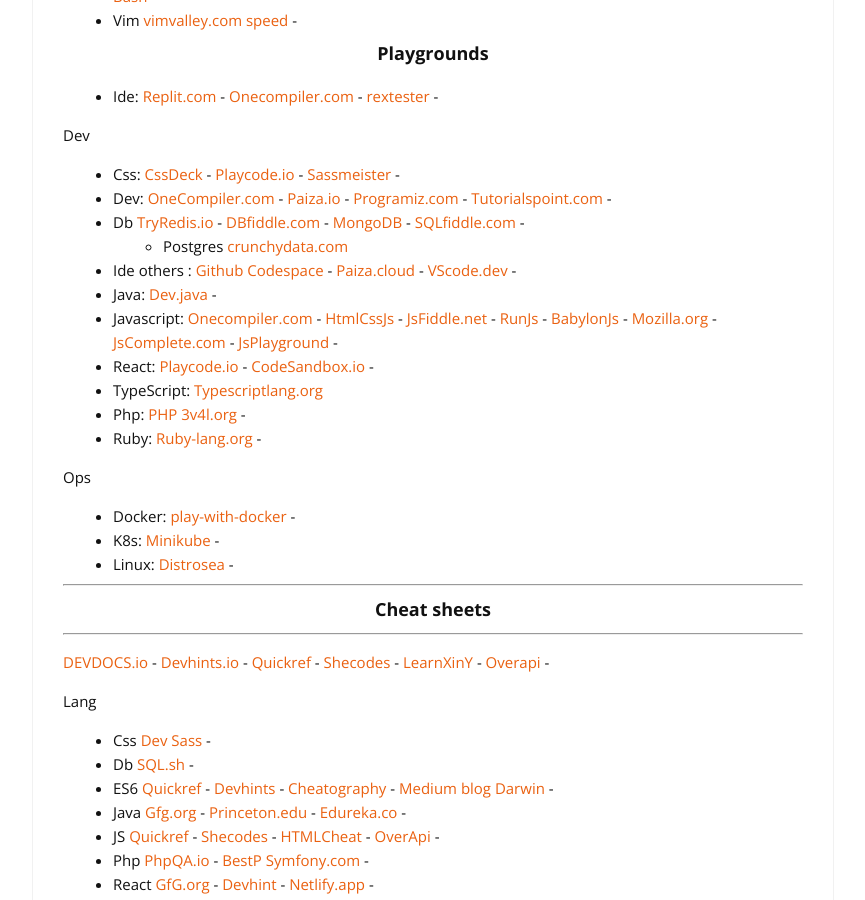
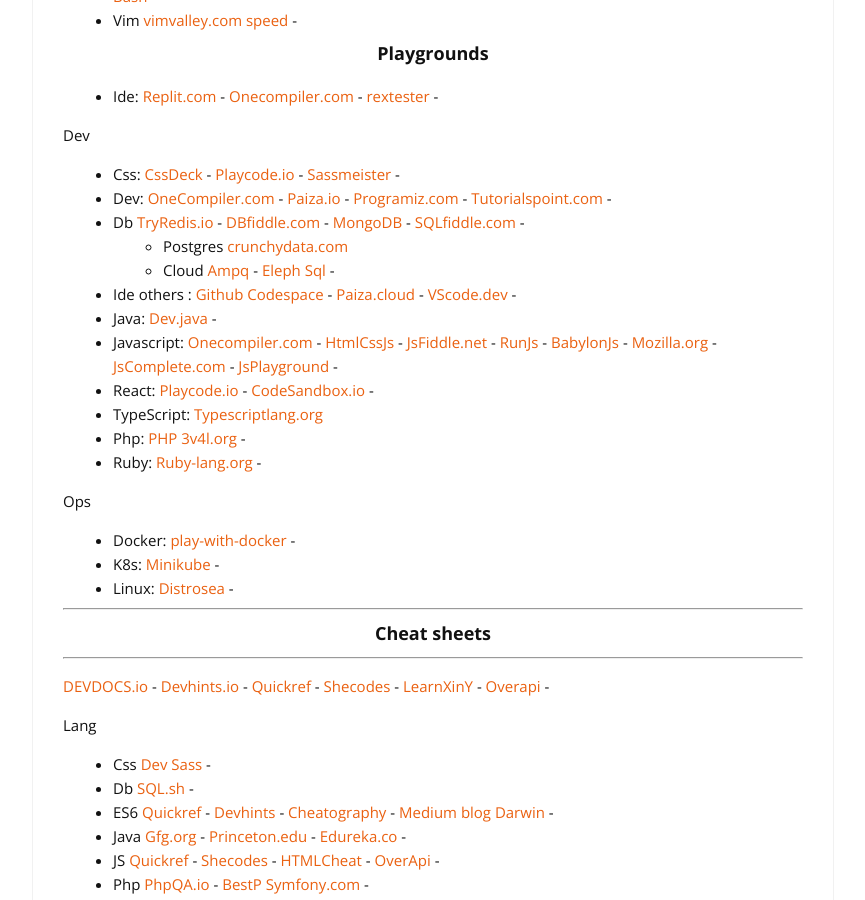
Before and after one commit to cylmat/cylmat.github.io, a Jekyll site: the page built from _pages/USEFUL.md, in a window 1280 px wide and 900 px high, scrolled down 1266 px. Shown: the whole window, without its empty margins (207-1072 px from the left). Built offline with Jekyll 4.4.1, drawn with Linux system fonts in a browser that asks for light colours; nearby versions of some CDN libraries.

Commit message:
Update USEFUL.md

```diff
--- a/_pages/USEFUL.md
+++ b/_pages/USEFUL.md
@@ -59,6 +59,7 @@
 * Dev: [OneCompiler.com](https://onecompiler.com) - [Paiza.io](https://paiza.io/en) - [Programiz.com](https://www.programiz.com/python-programming/online-compiler) - [Tutorialspoint.com](https://www.tutorialspoint.com/codingground.htm) -
 * Db [TryRedis.io](https://try.redis.io) - [DBfiddle.com](https://www.db-fiddle.com) - [MongoDB](https://mongoplayground.net) - [SQLfiddle.com](http://sqlfiddle.com) -
     * Postgres [crunchydata.com](https://www.crunchydata.com/developers/playground)
+    * Cloud [Ampq](https://cloudamqp.com) - [Eleph Sql](https://customer.elephantsql.com/login) -
 * Ide others : [Github Codespace](https://github.com/codespaces) - [Paiza.cloud](https://paiza.cloud) - [VScode.dev](https://vscode.dev) -
 * Java: [Dev.java](https://dev.java/playground) -
 * Javascript: [Onecompiler.com](https://onecompiler.com/javascript) - [HtmlCssJs](https://html-css-js.com) - [JsFiddle.net](https://jsfiddle.net) - [RunJs](https://runjs.co) - [BabylonJs](https://playground.babylonjs.com) - [Mozilla.org](https://developer.mozilla.org/en-US/play) - [JsComplete.com](https://jscomplete.com/playground) - [JsPlayground](https://www.jsplayground.dev) -
```
